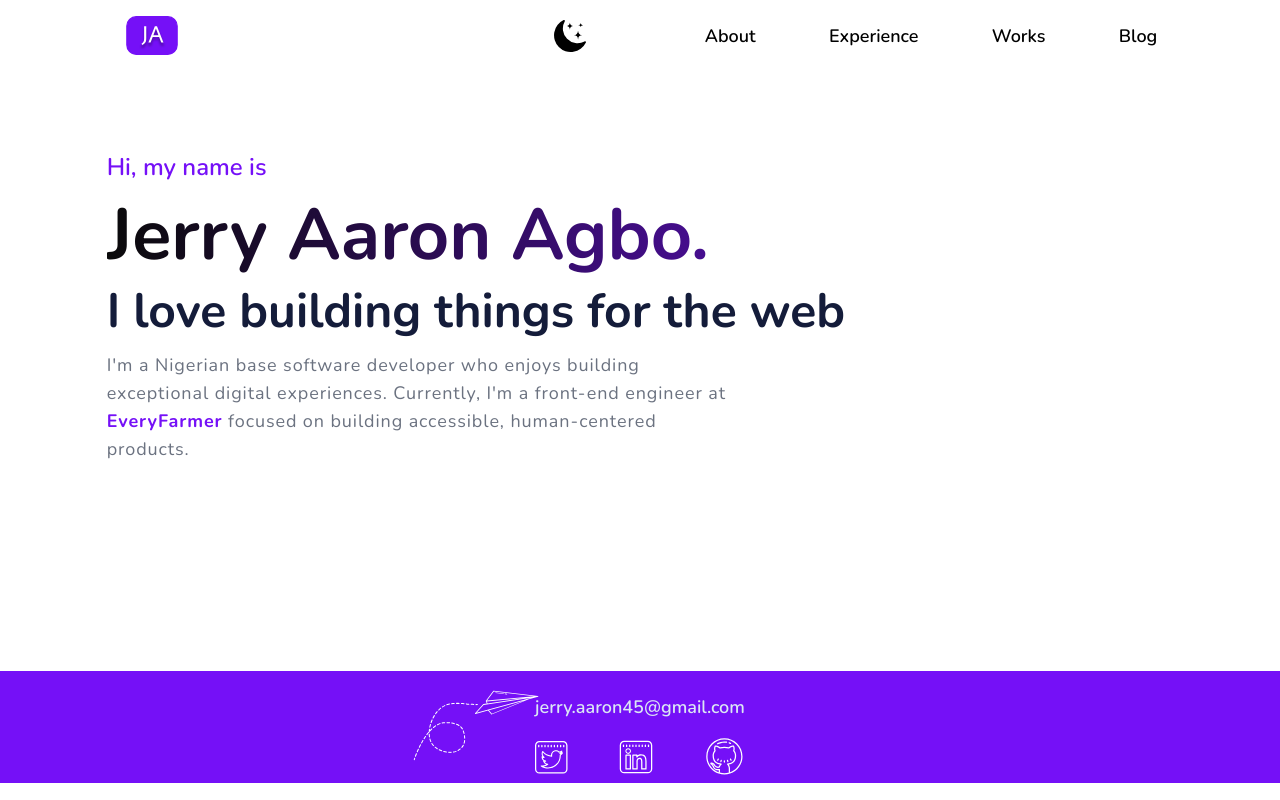
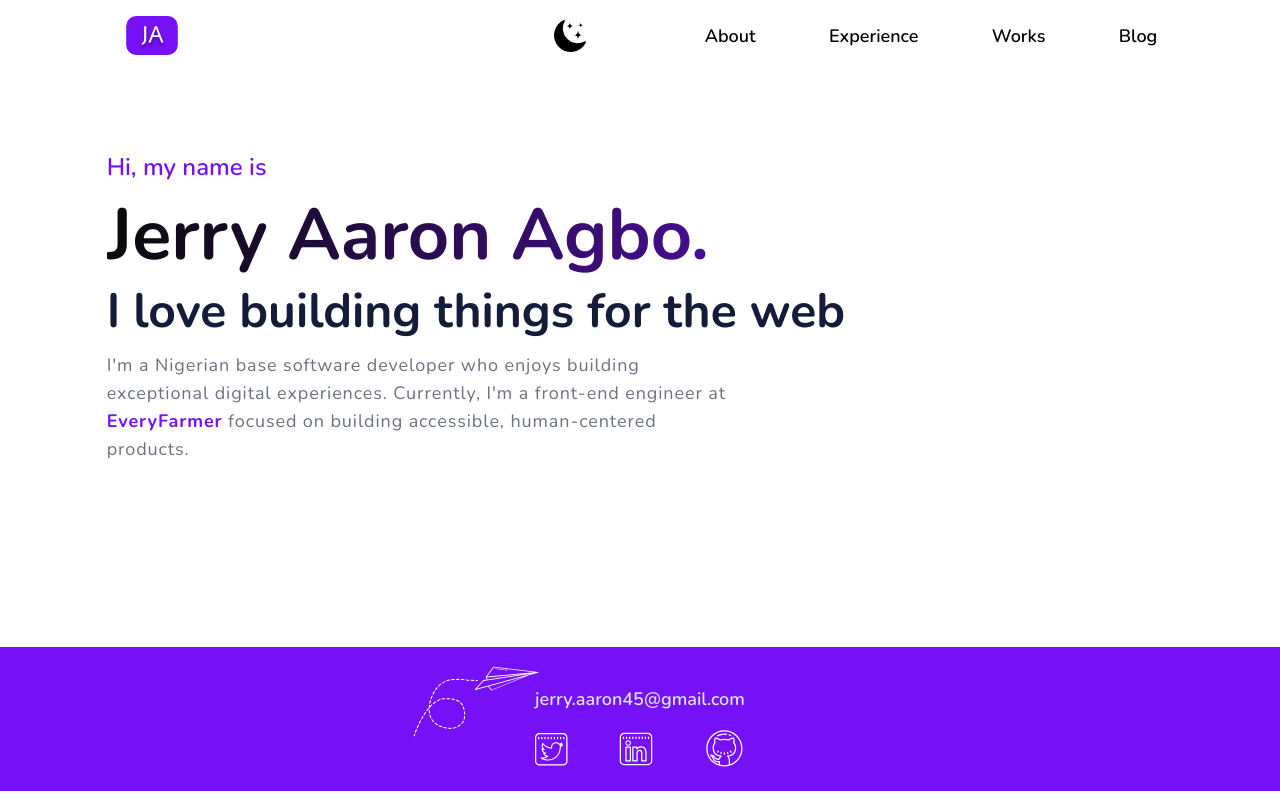
Before and after one commit to gfellah45/portfoliov2, a Next.js app: page / in a window 1280 px wide. Built offline with nearby package versions, Linux system fonts and the light colour scheme.

Commit message:
adjusted hero section

```diff
--- a/src/components/Landing.tsx
+++ b/src/components/Landing.tsx
@@ -5,14 +5,17 @@ import Title from "./Hero/Title";
 
 const Landing: React.FC = () => {
   return (
-    <div className="relative " style={{ minHeight: "89vh" }}>
-      <div className="pt-14 lg:pt-20">
+    <div
+      className="flex flex-col flex-wrap justify-between "
+      style={{ minHeight: "90vh" }}
+    >
+      <div className="pt-20 lg:pt-20">
         <Container>
           <Title />
         </Container>
       </div>
 
-      <div className="absolute bottom-0 left-0 w-full h-28">
+      <div className="w-full h-36">
         <Contact />
       </div>
     </div>
```
